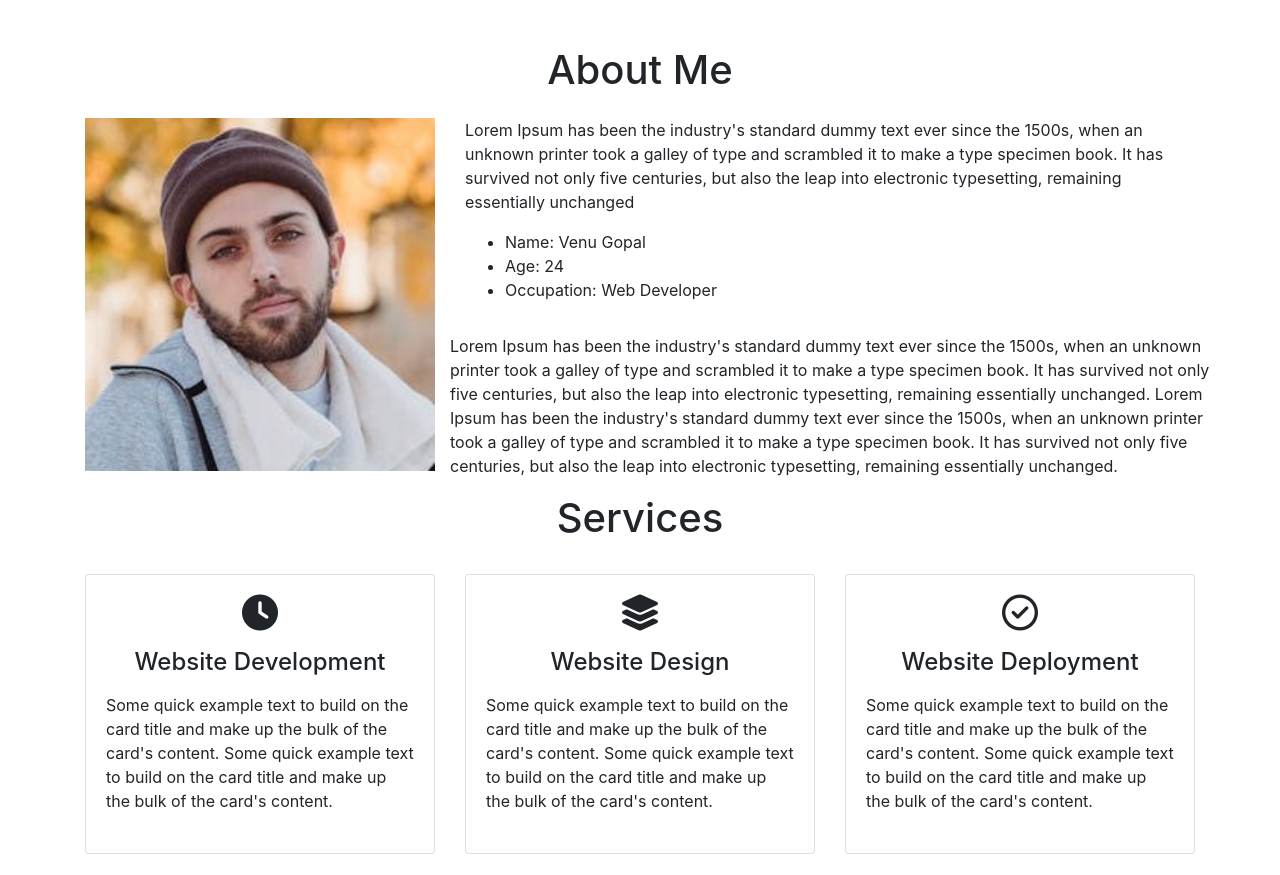
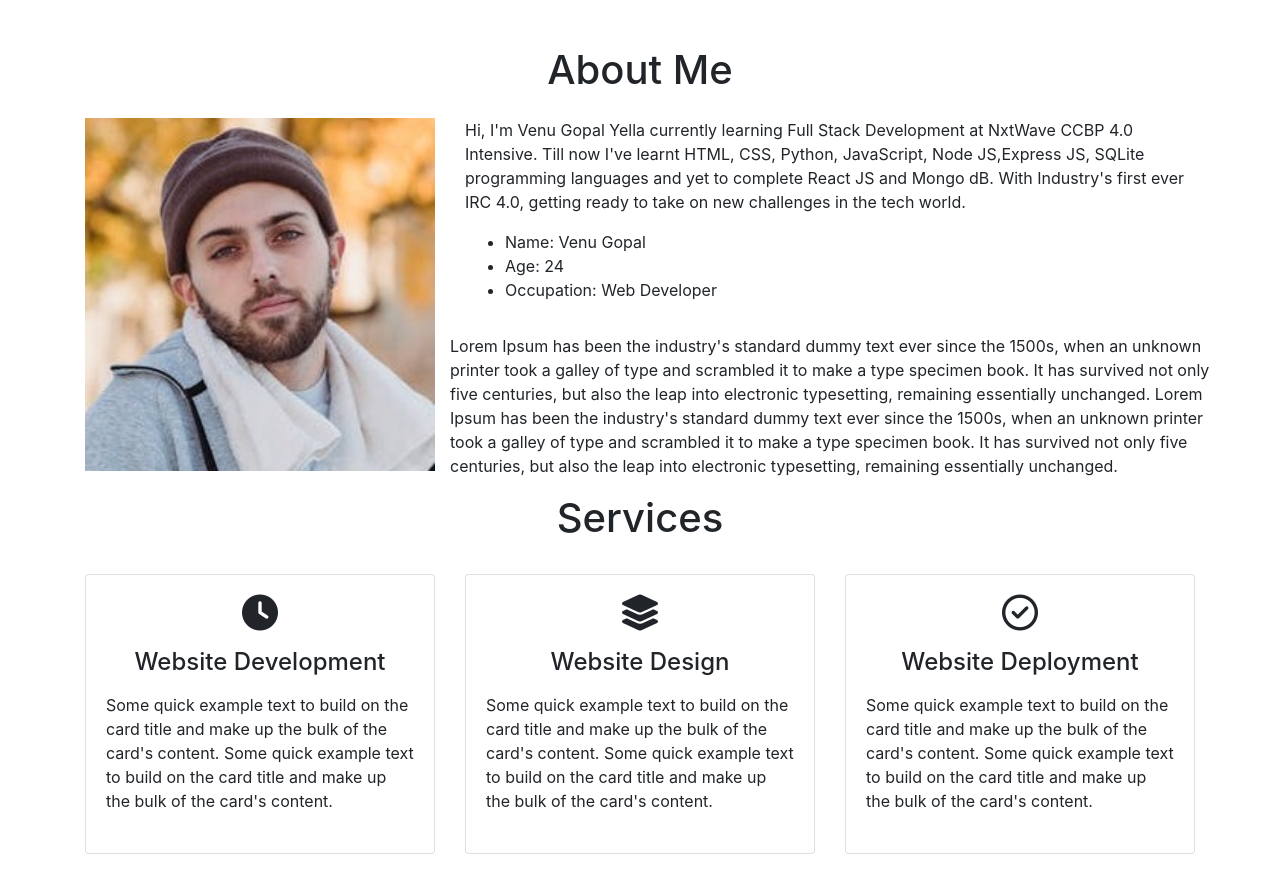
Before and after one commit to venu-gopal-y/Portfolio, a plain HTML site: page index.html in a window 1280 px wide. Shown: the part 802-1677 px from the top of the page. Drawn offline with nearby package versions, Linux system fonts and the light colour scheme; a script that the page names is missing.

Commit message:
HTML file

```diff
--- a/index.html
+++ b/index.html
@@ -62,8 +62,7 @@
                 </div>
 
                 <div class="col-lg-8">
-                    <p> Lorem Ipsum has been the industry's standard dummy text ever since the 1500s, when an unknown printer took a galley of type and scrambled it to make a type specimen book. It has survived not only five centuries, but also the leap into electronic typesetting, remaining essentially unchanged
-
+                    <p> Hi, I'm Venu Gopal Yella currently learning Full Stack Development at NxtWave CCBP 4.0 Intensive. Till now I've learnt  HTML, CSS, Python, JavaScript, Node JS,Express JS, SQLite programming languages and yet to complete React JS and Mongo dB. With Industry's first ever IRC 4.0, getting ready to take on new challenges in the tech world.
                     </p>
                     <div class="row mt-3">
                         <div class="col-md-6">
```
